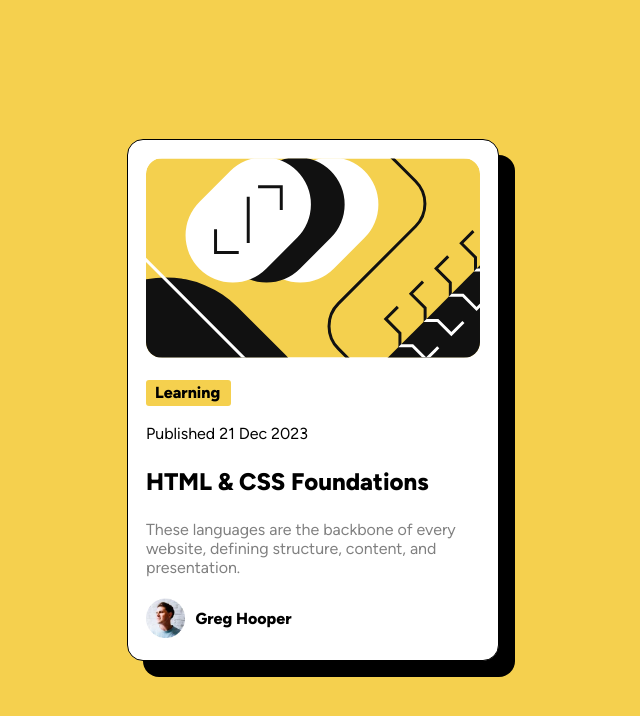
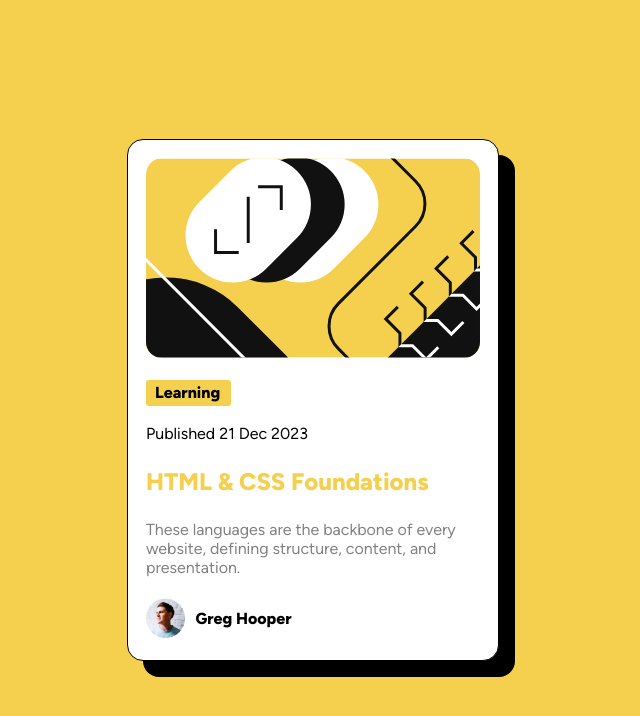
Before and after one commit to smsanagustin/blog-preview, a plain HTML site: page index.html in a window 1280 px wide. In both pictures the pointer is over the element "HTML & CSS Foundations". Shown: the whole page, without its empty margins (327-967 px from the left). Drawn offline with Linux system fonts and the light colour scheme.

Commit message:
change hover color

```diff
--- a/styles.css
+++ b/styles.css
@@ -94,6 +94,11 @@
     font-family: 'FigtreeExtraBold', sans-serif;
 }
 
+.blog-title:hover {
+    color: hsl(47, 88%, 63%);
+    cursor: pointer
+}
+
 .blog-content {
     color: hsl(0, 0%, 50%)
 }
```
